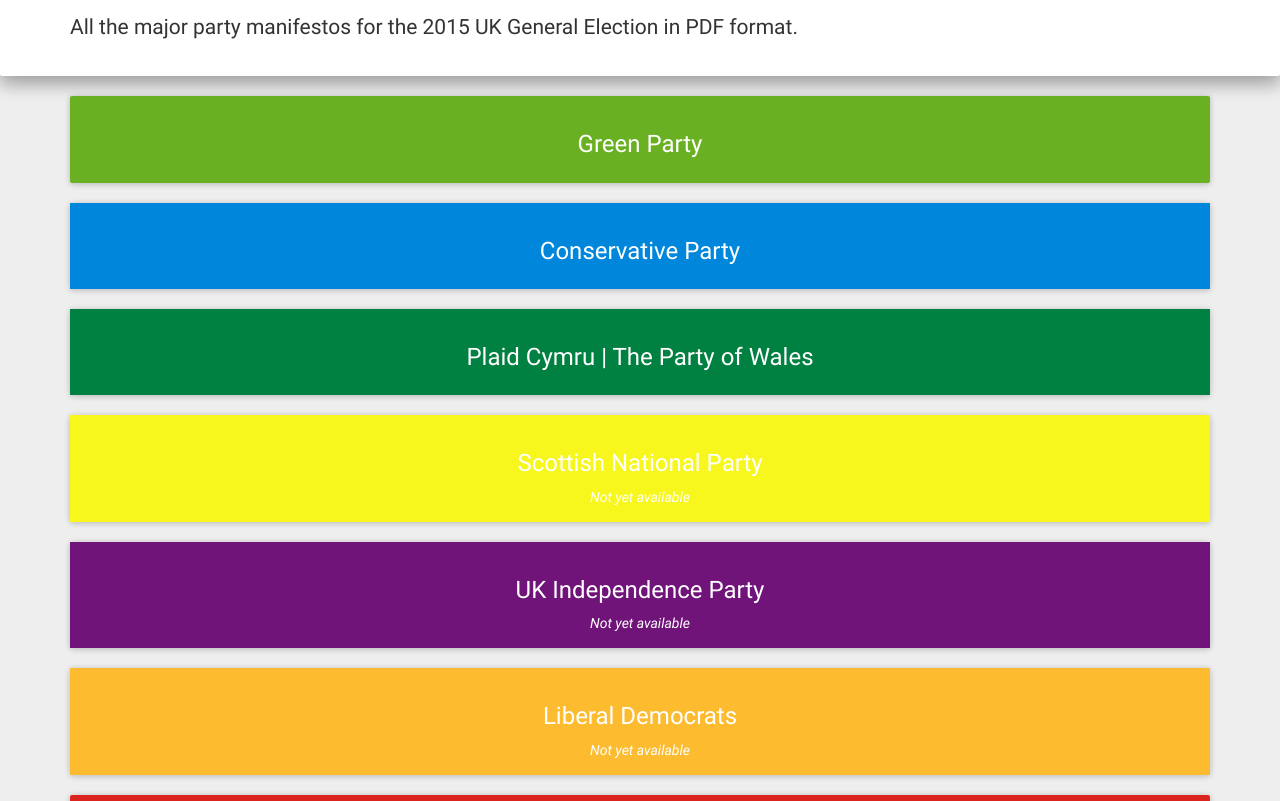
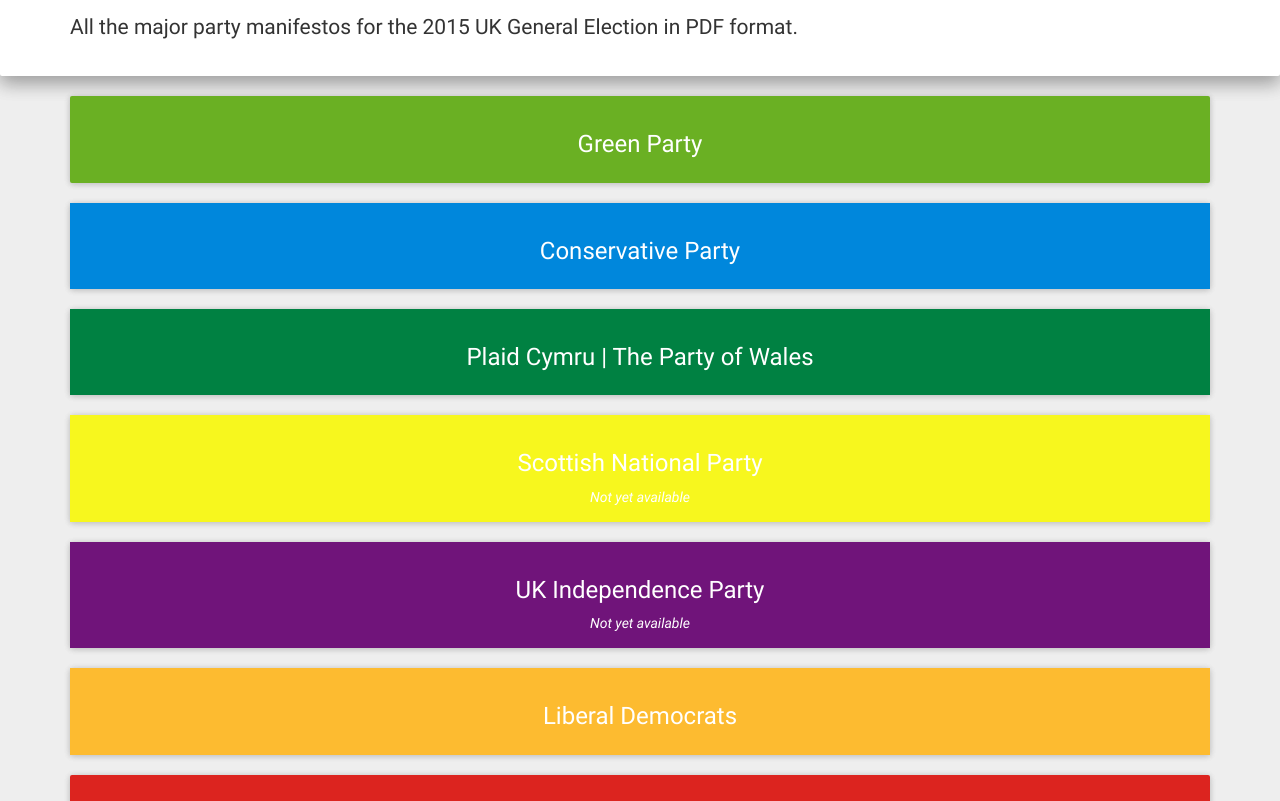
Before and after one commit to alexbate/manifesto.website, a plain HTML site: page index.html in a window 1280 px wide. Shown: the part 151-952 px from the top of the page. Drawn offline with nearby package versions, Linux system fonts and the light colour scheme.

Commit message:
Add Lib Dem manifesto

```diff
--- a/index.html
+++ b/index.html
@@ -48,11 +48,12 @@
       </div>
     </div> </a>
 
+    <a href="https://d3n8a8pro7vhmx.cloudfront.net/libdems/pages/8907/attachments/original/1429028133/Liberal_Democrat_General_Election_Manifesto_2015.pdf?1429028133">
     <div class="panel panel-default">
       <div class="panel-body" style="background-color:#FDBB30; color:#FFFFFF">
-        <h3>Liberal Democrats</h3> <em>Not yet available</em>
+        <h3>Liberal Democrats</h3>
       </div>
-    </div>
+    </div> </a>
 
     <a href="http://www.labour.org.uk/manifesto2015">
     <div class="panel panel-default" style="background-color:#DC241f; color:#FFFFFF">
```
